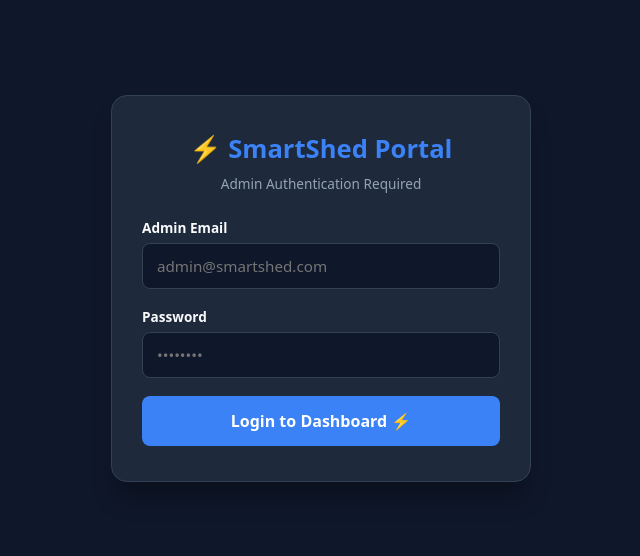
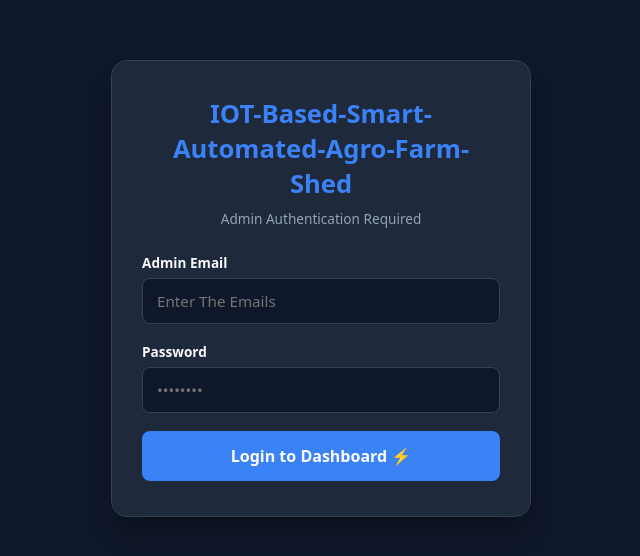
Before and after one commit to ashiqur328/IOT-Based-Smart-Automated-Agro-Farm-Shed, a plain HTML site: page index.html in a window 1280 px wide. Shown: the part 112-668 px from the top of the page, without its empty margins (319-959 px from the left). Drawn offline with nearby package versions, Linux system fonts and the light colour scheme; no server answers.

Commit message:
Update index.html

```diff
--- a/index.html
+++ b/index.html
@@ -14,14 +14,15 @@
     <div id="loginPage" class="login-container">
         <div class="login-card">
             <div class="login-header">
-                <h2>⚡ SmartShed Portal</h2>
+                <h2>IOT-Based-Smart-Automated-Agro-Farm-Shed
+</h2>
                 <p>Admin Authentication Required</p>
             </div>
             <div id="loginError" class="error-msg" style="display: none;"></div>
             <form id="loginForm">
                 <div class="form-group">
                     <label for="adminEmail">Admin Email</label>
-                    <input type="email" id="adminEmail" placeholder="admin@smartshed.com" required autocomplete="username">
+                    <input type="email" id="adminEmail" placeholder="Enter The Emails" required autocomplete="username">
                 </div>
                 <div class="form-group">
                     <label for="adminPass">Password</label>
```
